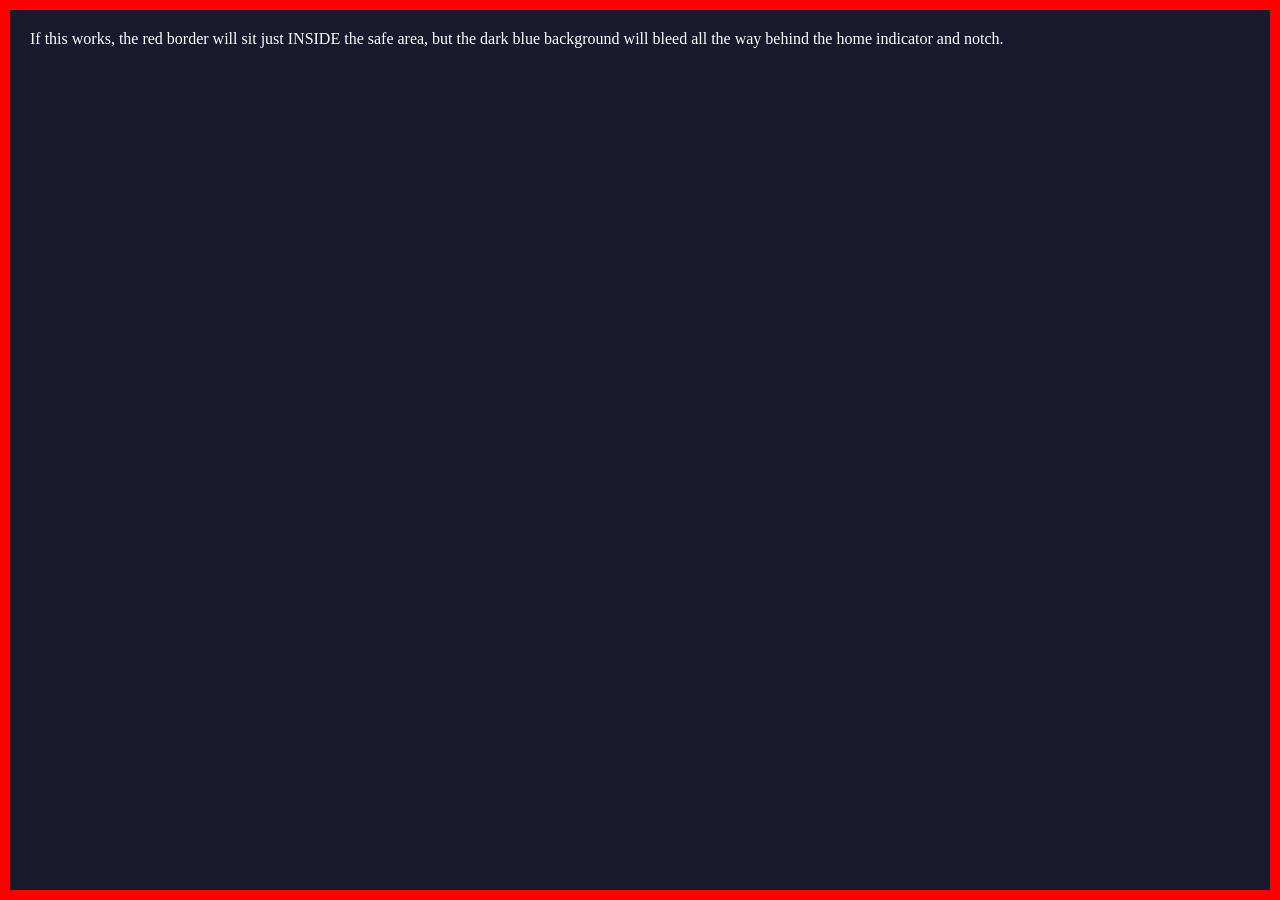
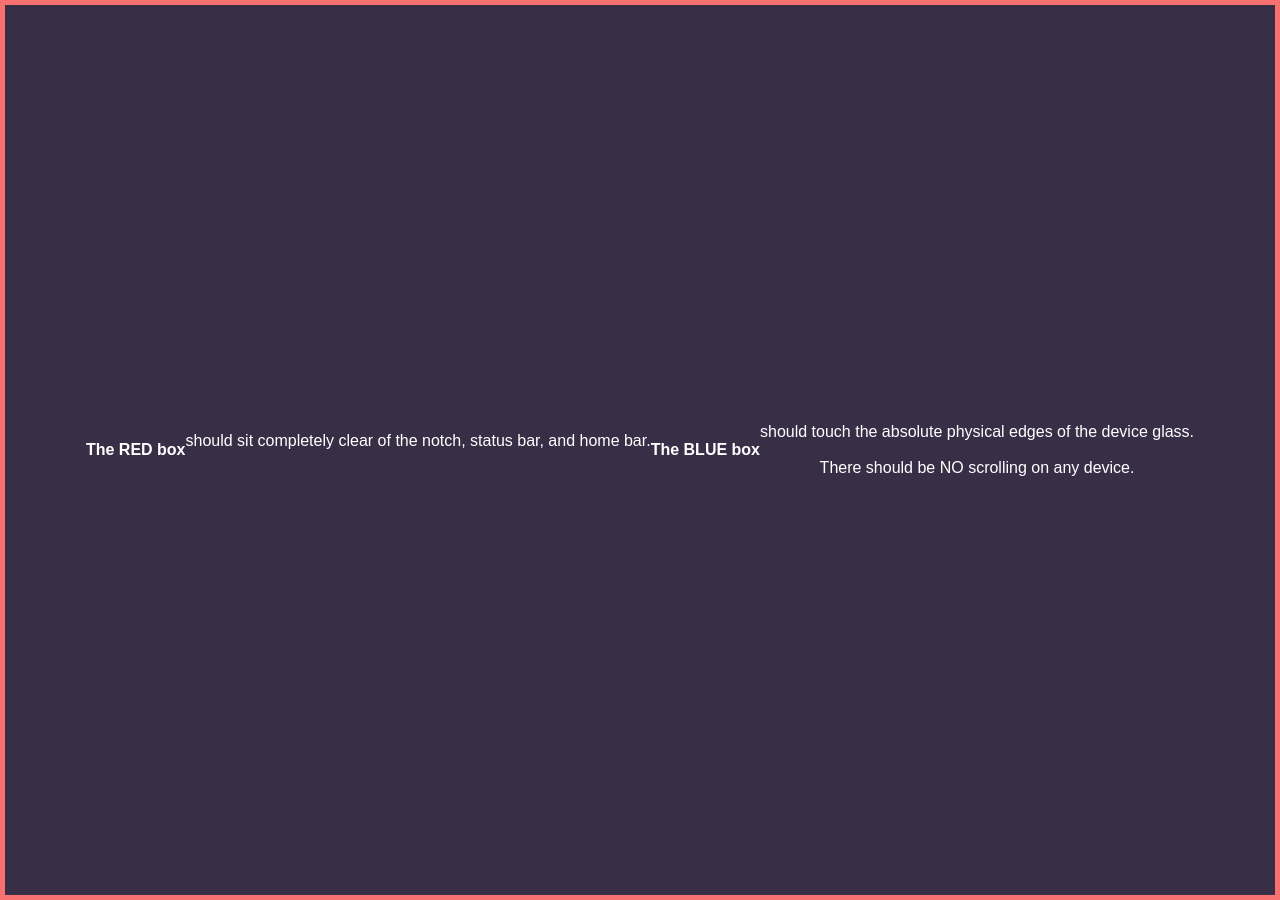
Before and after one commit to LA-S78/la-s78.github.io, a Jekyll site: the page built from index.md, in a window 1280 px wide. Built offline with Jekyll 4.4.1, drawn with Linux system fonts in a browser that asks for light colours.

Commit message:
new theory

```diff
--- a/_layouts/debug.html
+++ b/_layouts/debug.html
@@ -2,60 +2,78 @@
 <html lang="en">
 <head>
     <meta charset="UTF-8">
-
-    <!-- THE MASTER VIEWPORT TAG -->
     <meta name="viewport" content="width=device-width, initial-scale=1, shrink-to-fit=no, user-scalable=no, viewport-fit=cover">
 
-    <!-- Legacy iOS & PWA tags -->
     <meta name="mobile-web-app-capable" content="yes">
     <meta name="apple-mobile-web-app-capable" content="yes">
     <meta name="apple-mobile-web-app-status-bar-style" content="black-translucent">
-    <meta name="theme-color" content="#1a1512"> <!-- Set this to your var(--nav-bg) hex code -->
+    <meta name="theme-color" content="#1a1a2e">
 
-    <!-- We must include the manifest -->
     <link rel="manifest" href="/site.webmanifest">
 
-    <title>PWA Bleed Test V5</title>
+    <title>PWA Bleed Test V6</title>
 
     <style>
-        /* The exact CSS root rules from workers.dev */
-        * {
-            box-sizing: border-box;
-            margin: 0;
-            padding: 0;
+        /* Reset */
+        * { box-sizing: border-box; margin: 0; padding: 0; }
+
+        /* The Absolute Root */
+        html, body {
+            background: #1a1a2e;
+            width: 100%;
+            /* 100dvh (Dynamic Viewport Height) fixes the mobile browser scrolling issue */
+            height: 100dvh;
+            /* Stop all scrolling/rubber-banding at the root level */
+            overflow: hidden;
+            overscroll-behavior: none;
+            font-family: sans-serif;
         }
 
-        html, body {
-            background: #1a1a2e; /* Matches theme-color */
-            height: 100vh; /* CRITICAL: They use vh, not dvh or 100% */
-            -webkit-text-size-adjust: 100%;
-            -webkit-tap-highlight-color: transparent;
-            overflow-x: hidden;
-
-            /* The workers.dev site pads the BODY to push content safe,
-               letting the background color bleed to the edge */
-            padding-top: env(safe-area-inset-top);
-            padding-bottom: env(safe-area-inset-bottom);
-            padding-left: env(safe-area-inset-left);
-            padding-right: env(safe-area-inset-right);
+        /* Fallback for older browsers */
+        @supports not (height: 100dvh) {
+            html, body { height: 100vh; }
         }
 
-        /* The flex container that holds the app */
-        #app {
-            flex-direction: column;
-            min-height: 100%;
+        /* LAYER 1: The Bleed Layer (Blue) */
+        #bleed-layer {
+            position: absolute;
+            top: 0;
+            left: 0;
+            right: 0;
+            bottom: 0;
+            border: 5px solid #60a5fa; /* Blue */
+            background: rgba(96, 165, 250, 0.1);
+            pointer-events: none;
+        }
+
+        /* LAYER 2: The Safe Content Layer (Red) */
+        #safe-layer {
+            position: absolute;
+            /* Map this box strictly to the OS safe zones */
+            top: env(safe-area-inset-top);
+            bottom: env(safe-area-inset-bottom);
+            left: env(safe-area-inset-left);
+            right: env(safe-area-inset-right);
+
+            border: 5px solid #f87171; /* Red */
+            background: rgba(248, 113, 113, 0.1);
+
             display: flex;
-
-            /* Debug Probe to visualize the container */
-            border: 10px solid red;
+            align-items: center;
+            justify-content: center;
+            text-align: center;
+            padding: 20px;
+            color: white;
         }
     </style>
 </head>
 <body>
-    <div id="app">
-        <div style="color: white; padding: 20px;">
-            If this works, the red border will sit just INSIDE the safe area, but the dark blue background will bleed all the way behind the home indicator and notch.
-        </div>
+    <div id="bleed-layer"></div>
+
+    <div id="safe-layer">
+        <strong>The RED box</strong> should sit completely clear of the notch, status bar, and home bar.<br><br>
+        <strong>The BLUE box</strong> should touch the absolute physical edges of the device glass.<br><br>
+        There should be NO scrolling on any device.
     </div>
 </body>
 </html>
```
Also changed, not shown: _includes/structure/head.html (+0 -22 lines).
